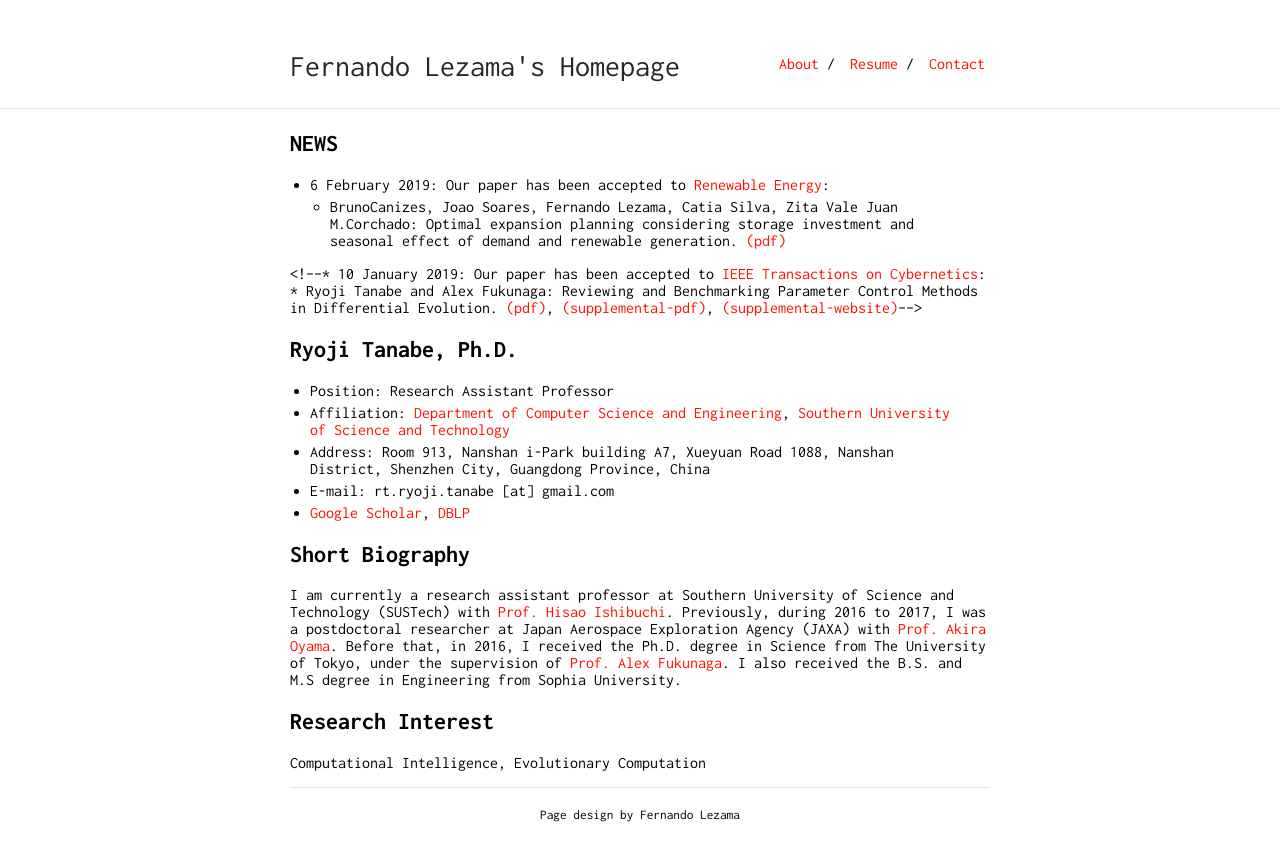
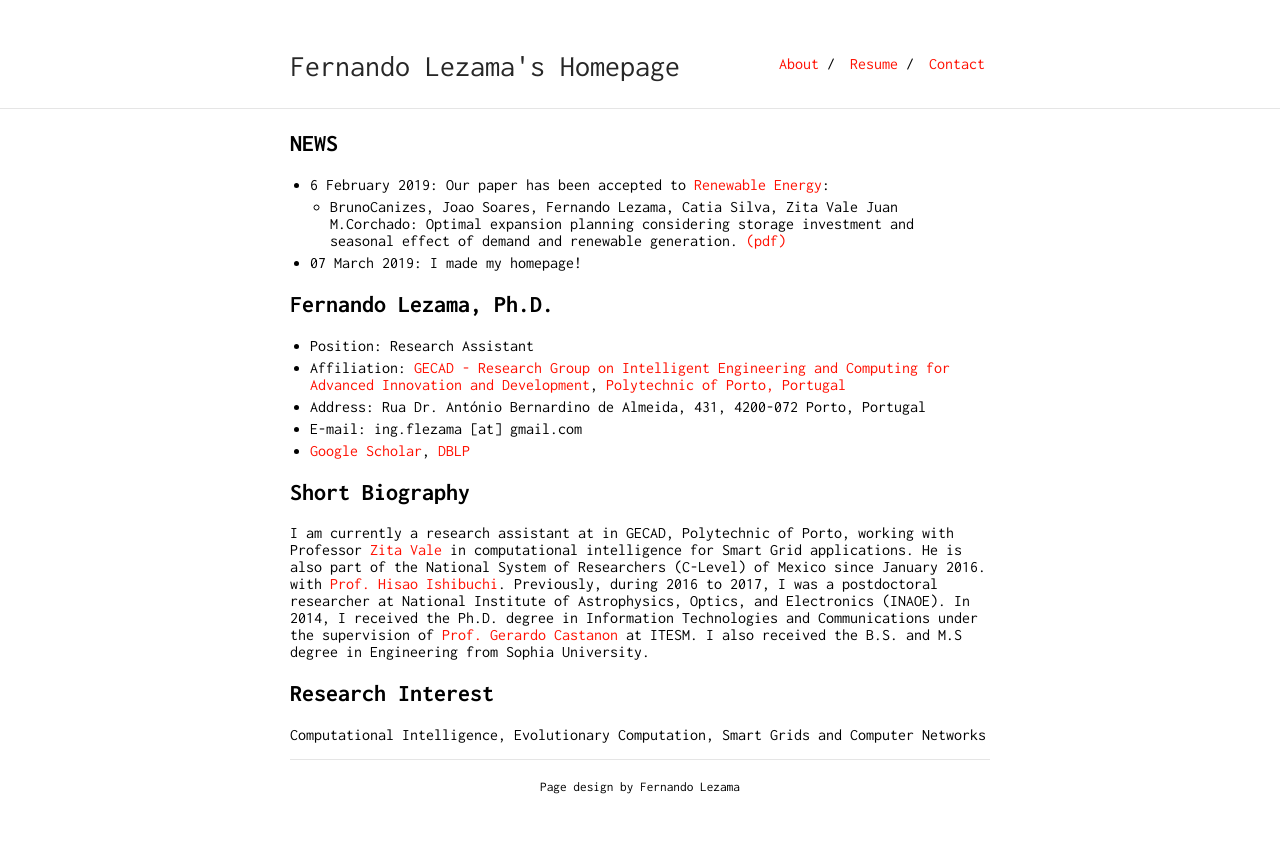
Before and after one commit to fernandolezama/fernandolezama.github.io, a Jekyll site: the page built from index.md, in a window 1280 px wide. Shown: the top 861 px of the page. Built offline with Jekyll 4.4.1, drawn with Linux system fonts in a browser that asks for light colours.

Commit message:
Update index.md

```diff
--- a/index.md
+++ b/index.md
@@ -9,58 +9,31 @@ title: Fernando Lezama's Homepage
 * 6 February 2019: Our paper has been accepted to [Renewable Energy](https://www.journals.elsevier.com/renewable-energy):
     * BrunoCanizes, Joao Soares, Fernando Lezama, Catia Silva, Zita Vale Juan M.Corchado: Optimal expansion planning considering storage investment and seasonal effect of demand and renewable generation. [(pdf)](pdf/ti-soco2019.pdf)
 
-<!––* 10 January 2019: Our paper has been accepted to [IEEE Transactions on Cybernetics](https://ieeexplore.ieee.org/xpl/RecentIssue.jsp?punumber=6221036):
-    * Ryoji Tanabe and Alex Fukunaga: Reviewing and Benchmarking Parameter Control Methods in Differential Evolution. [(pdf)](pdf/tf-tcyb2018.pdf), [(supplemental-pdf)](pdf/tf-tcyb2018-supp.pdf), [(supplemental-website)](https://sites.google.com/view/pcmde/)––>
+* 07 March 2019: I made my homepage!
 
-{% comment %}
+    {% comment %}
 
-* 18 October 2018: Our paper has been conditionally accepted to [IEEE Transactions on Cybernetics](https://ieeexplore.ieee.org/xpl/RecentIssue.jsp?punumber=6221036):
-    * Ryoji Tanabe and Alex Fukunaga: Reviewing and Benchmarking Parameter Control Methods in Differential Evolution. (link-to-pdf), (link-to-supplemental-website)
+* 10 January 2019: Our paper has been accepted to [IEEE Transactions on Cybernetics](https://ieeexplore.ieee.org/xpl/RecentIssue.jsp?punumber=6221036):
+    * Ryoji Tanabe and Alex Fukunaga: Reviewing and Benchmarking Parameter Control Methods in Differential Evolution. [(pdf)](pdf/tf-tcyb2018.pdf), [(supplemental-pdf)](pdf/tf-tcyb2018-supp.pdf), [(supplemental-website)](https://sites.google.com/view/pcmde/)
 
-* 12 September 2018: I lost the best paper award competition again this year too! My poster for [PPSN2018](http://ppsn2018.dei.uc.pt/) is available from [here](pdf/ti-ppsn2018-poster.pdf).
-
-* 26 July 2018: Our paper describing a novel MOEA/D for multi-modal multi-objective optimization has been nominated for the best paper award at [PPSN2018](http://ppsn2018.dei.uc.pt/index.php/award/).
-    * Ryoji Tanabe and Hisao Ishibuchi: A Decomposition-based Evolutionary Algorithm for Multi-modal Multi-objective Optimization. [(pdf)](pdf/ti-moeadad-ppsn18.pdf), [(code)](code/moeadad-1.0.tar.gz)
-
-* 15 May 2018: Our paper has been accepted to [PPSN2018](http://ppsn2018.dei.uc.pt/):
-    * Ryoji Tanabe and Hisao Ishibuchi: A Decomposition-based Evolutionary Algorithm for Multi-modal Multi-objective Optimization. [(pdf)](pdf/ti-moeadad-ppsn18.pdf), [(code)](code/moeadad-1.0.tar.gz)
-
-* 10 May 2018: Our paper has been accepted to [Applied Soft Computing](https://www.journals.elsevier.com/applied-soft-computing/):
-    * Ryoji Tanabe and Hisao Ishibuchi: An Analysis of Control Parameters of MOEA/D Under Two Different Optimization Scenarios. [(link)](https://www.sciencedirect.com/science/article/pii/S1568494618302771), [(pdf)](pdf/ti-moead-asoc18.pdf), [(supplemental-pdf)](pdf/ti-moead-asoc18-supp.pdf)
-
-
-
-* 31 August 2017: Our paper has been accepted to IEEE Access:
-    * Ryoji Tanabe, Hisao Ishibuchi, and Akira Oyama: Benchmarking Multi- and Many-objective Evolutionary Algorithms under Two Optimization Scenarios, [(link-to-pdf)](http://ieeexplore.ieee.org/document/8031325/), [(supplemental-website)](https://sites.google.com/site/benchmarkingmoeas/)
-
-
-* 23 July 2017: I lost a best paper award competition at [GECCO2017](http://gecco-2017.sigevo.org/)! I uploaded two presentation slides. If you are interested, please check [Publication](publication).
-
-
-* 9 June 2017: I uploaded the source code of seven real-world constrained multi-objective optimization problems, which were used in the experimental study of our CEC2017 paper. Please check [Publication](publication).
-
-* 13 April 2017: Our paper has been nominated for best paper award at [GECCO2017](http://gecco-2017.sigevo.org/)!
-    * Ryoji Tanabe and Alex Fukunaga: **TPAM: A Simulation-Based Model for Quantitatively Analyzing Parameter Adaptation Methods**, Proc. ACM Genetic and Evolutionary Computation Conference [(GECCO2017)](http://gecco-2017.sigevo.org/), July 2017, Berlin, accepted, [(pdf)](pdf/tf-gecco2017.pdf), [(supplemental-pdf)](pdf/tf-gecco2017-supp.pdf)
-
-* 12 April 2017: I made my homepage!
 {% endcomment %}
 
 
-## Ryoji Tanabe, Ph.D.
+## Fernando Lezama, Ph.D.
 
-* Position: Research Assistant Professor
-* Affiliation: [Department of Computer Science and Engineering](http://cse.sustc.edu.cn/en/site/index/), [Southern University of Science and Technology](http://www.sustc.edu.cn/en/)
-* Address: Room 913, Nanshan i-Park building A7, Xueyuan Road 1088, Nanshan District, Shenzhen City, Guangdong Province, China
-* E-mail: rt.ryoji.tanabe [at] gmail.com
-* [Google Scholar](https://scholar.google.co.jp/citations?user=xze7scoAAAAJ&hl=en), [DBLP](http://dblp.uni-trier.de/pers/hd/t/Tanabe:Ryoji)
+* Position: Research Assistant
+* Affiliation: [GECAD - Research Group on Intelligent Engineering and Computing for Advanced Innovation and Development](http://www.gecad.isep.ipp.pt), [Polytechnic of Porto, Portugal](https://www.ipp.pt)
+* Address: Rua Dr. António Bernardino de Almeida, 431, 4200-072 Porto, Portugal
+* E-mail: ing.flezama [at] gmail.com
+* [Google Scholar](https://scholar.google.com/citations?user=LIpiLCoAAAAJ&hl=es), [DBLP](https://dblp.uni-trier.de/pers/hd/l/Lezama:Fernando)
 
 ## Short Biography
 
-I am currently a research assistant professor at Southern University of Science and Technology (SUSTech) with [Prof. Hisao Ishibuchi](http://www.cs.osakafu-u.ac.jp/~hisaoi/). Previously, during 2016 to 2017, I was a postdoctoral researcher at Japan Aerospace Exploration Agency (JAXA) with [Prof. Akira Oyama](http://ladse.eng.isas.jaxa.jp/). Before that, in 2016, I received the Ph.D. degree in Science from The University of Tokyo, under the supervision of [Prof. Alex Fukunaga](http://metahack.org/index.html). I also received the B.S. and M.S degree in Engineering from Sophia University.
+I am currently a research assistant at in GECAD, Polytechnic of Porto, working with Professor [Zita Vale](https://scholar.google.com/citations?user=08O4oUkAAAAJ&hl=es) in computational intelligence for Smart Grid applications. He is also part of the National System of Researchers (C-Level) of Mexico since January 2016. with [Prof. Hisao Ishibuchi](http://www.cs.osakafu-u.ac.jp/~hisaoi/). Previously, during 2016 to 2017, I was a postdoctoral researcher at National Institute of Astrophysics, Optics, and Electronics (INAOE). In 2014, I received the Ph.D. degree in Information Technologies and Communications under the supervision of [Prof. Gerardo Castanon](http://metahack.org/index.html) at ITESM. I also received the B.S. and M.S degree in Engineering from Sophia University.
 
 ## Research Interest
 
-Computational Intelligence, Evolutionary Computation
+Computational Intelligence, Evolutionary Computation, Smart Grids and Computer Networks
 
 
 {% comment %}
```
